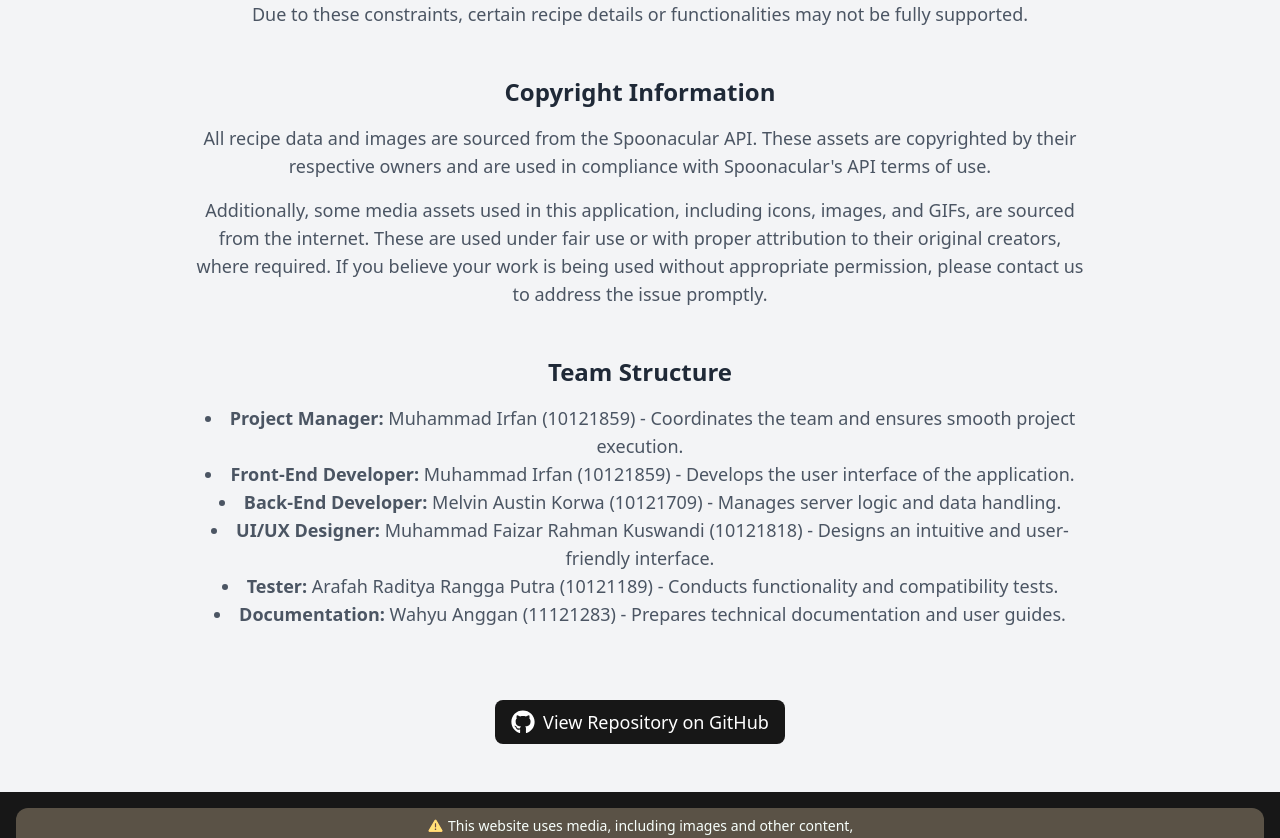
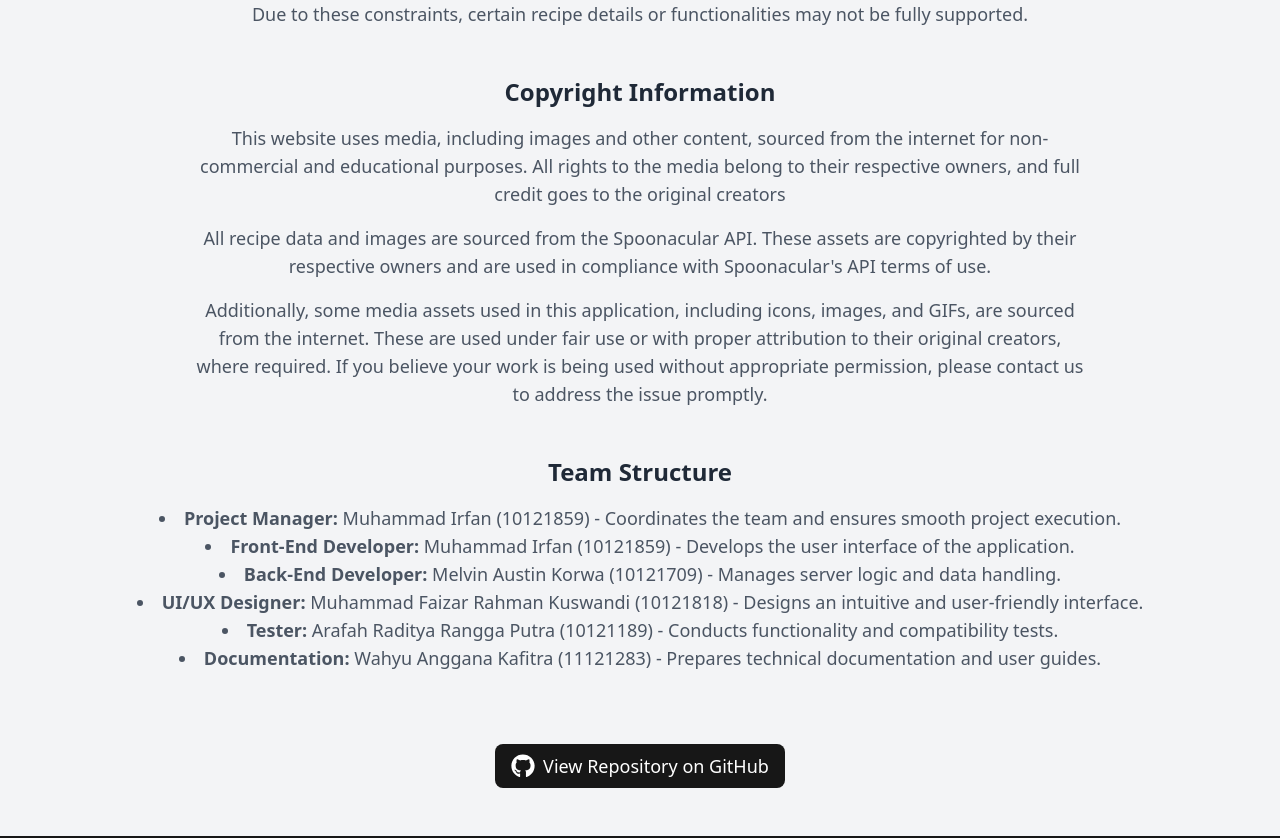
Before and after one commit to pinje0/what-to-cook, a React (Vite) app: page /about in a window 1280 px wide. Shown: the part 760-1598 px from the top of the page. Built offline with nearby package versions, Linux system fonts and the light colour scheme.

Commit message:
Modify: Team Structure

```diff
--- a/src/pages/About.jsx
+++ b/src/pages/About.jsx
@@ -53,6 +53,11 @@ const About = () => {
       <section className="mb-12 max-w-4xl text-center">
         <h2 className="text-2xl font-bold text-gray-800 mb-4">Copyright Information</h2>
         <p className="text-lg text-gray-600">
+          This website uses media, including images and other content, sourced from the internet for
+          non-commercial and educational purposes. All rights to the media belong to their respective owners,
+          and full credit goes to the original creators
+        </p>
+        <p className="mt-4 text-lg text-gray-600">
           All recipe data and images are sourced from the Spoonacular API. These assets are copyrighted by
           their respective owners and are used in compliance with Spoonacular's API terms of use.
         </p>
@@ -65,7 +70,7 @@ const About = () => {
       </section>
 
       {/* Team Structure */}
-      <section className="mb-12 max-w-4xl text-center">
+      <section className="mb-12 max-w-5xl text-center">
         <h2 className="text-2xl font-bold text-gray-800 mb-4">Team Structure</h2>
         <ul className="text-lg text-gray-600 list-disc list-inside">
           <li>
@@ -89,8 +94,8 @@ const About = () => {
             compatibility tests.
           </li>
           <li>
-            <strong>Documentation:</strong> Wahyu Anggan (11121283) - Prepares technical documentation and
-            user guides.
+            <strong>Documentation:</strong> Wahyu Anggana Kafitra (11121283) - Prepares technical
+            documentation and user guides.
           </li>
         </ul>
       </section>
```
